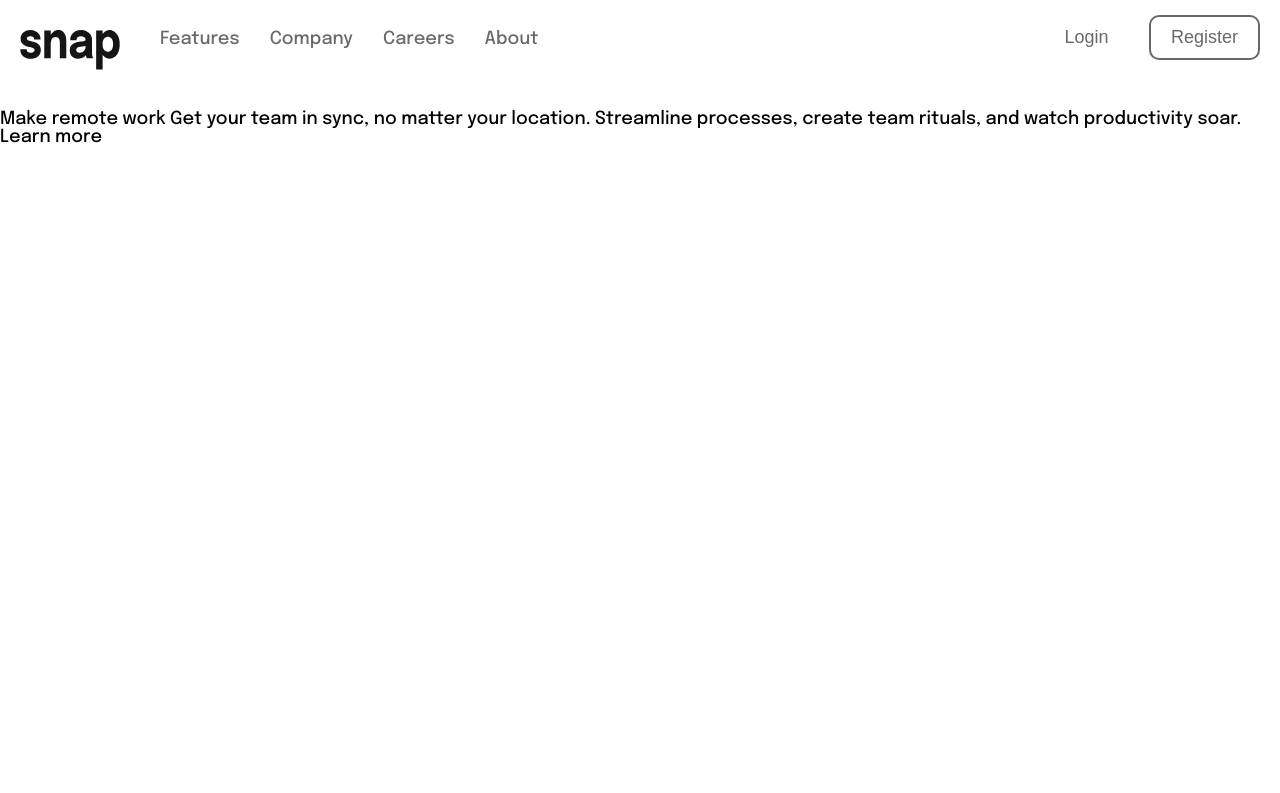
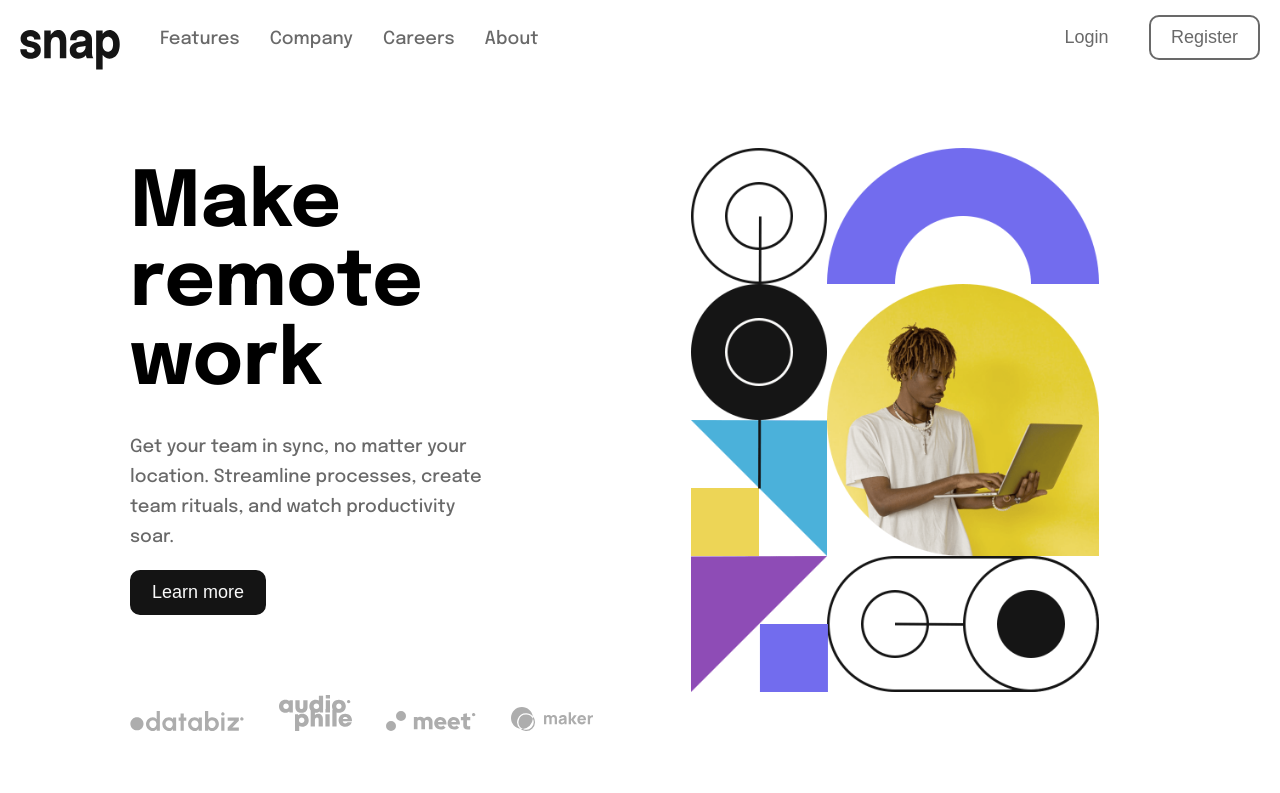
Before and after one commit to nivamoli/remote-work_landing, a plain HTML site: page index.html in a window 1280 px wide. Drawn offline with Linux system fonts and the light colour scheme.

Commit message:
Hero version desktop terminada

```diff
--- a/index.html
+++ b/index.html
@@ -31,11 +31,32 @@
   </header>
 
 
-  Make remote work
 
-  Get your team in sync, no matter your location. Streamline processes,
-  create team rituals, and watch productivity soar.
+  <section class="hero">
+    <div class="hero-info">
+      <h1 class="hero-info__title">Make remote work</h1>
+      <p class="pgraph hero-info__pgraph">Get your team in sync, no matter your location. Streamline processes,
+        create team rituals, and watch productivity soar.</p>
+      <button class="button hero-info__button">Learn more</button>
+      <figure class="company-icons">
+        <img src="./images/client-databiz.svg" alt="" class="company-icon company-icons__icons">
+        <img src="./images/client-audiophile.svg" alt="" class="company-icon company-icons__icons">
+        <img src="./images/client-meet.svg" alt="" class="company-icon company-icons__icons">
+        <img src="./images/client-maker.svg" alt="" class="company-icon company-icons__icons">
+      </figure>
+    </div>
 
-  Learn more
+
+
+    <figure class="hero-image">
+      <img src="./images/image-hero-desktop.png" alt="Ilustracion desktop" class="hero-image__img">
+    </figure>
+  </section>
+
+
+
+
+
+
 </body>
 </html>
--- a/style.css
+++ b/style.css
@@ -109,3 +109,70 @@ header {
   color: white;
 
 }
+
+/* section hero */
+
+.hero {
+  display: flex;
+  height: 80vh;
+  padding: 20px 130px;
+}
+
+.hero-image {
+  text-align: center;
+  margin-right: 0;
+  margin-left: 0;
+}
+
+.hero-image__img {
+  width: 80%;
+  height: 90%;
+}
+
+.hero-info,
+.hero-image {
+  flex: 1;
+}
+
+.hero-info {
+  align-self: center;
+}
+
+.hero-info__title {
+  font-size: calc(var(--pgraph-size) + 5.9rem);
+  margin-right: 70px;
+  margin-top: 0;
+  margin-bottom: 30px;
+}
+
+
+.hero-info__pgraph {
+  color: var(--gris);
+  padding: 0 150px 0 0;
+  line-height: 30px;
+
+}
+
+.hero-info__button {
+  border-radius: 10px;
+  padding: 10px 20px;
+  border: 2px solid var(--negro);
+  background: var(--negro);
+  color: var(--blanco);
+}
+
+.hero-info__button:hover {
+  cursor: pointer;
+  background-color: transparent;
+  color: var(--gris);
+  border: 2px solid var(--gris);
+}
+
+.company-icons {
+  margin: 80px 0 0 0;
+}
+
+.company-icon {
+  display: inline-block;
+  margin-right: 30px;
+}
```
